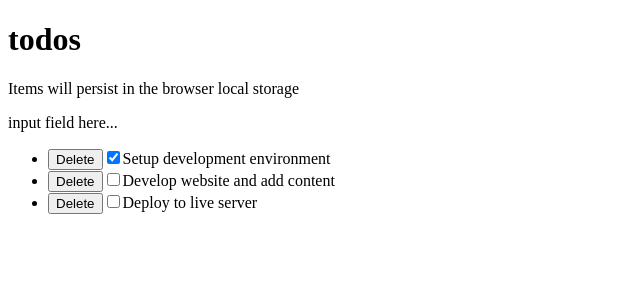
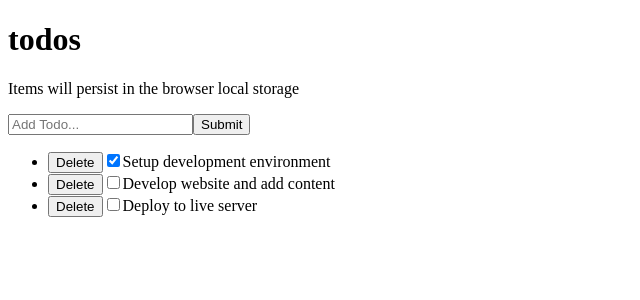
Before and after one commit to IgorKawczynski/react-course, a React (Vite) app in the folder projects/react-todo-app/: page / in a window 1280 px wide. Shown: the top 300 px of the page, without its empty margins (0-640 px from the left). Built offline with nearby package versions, Linux system fonts and the light colour scheme.

Commit message:
Update InputTodo.jsx
after update / part 5+6

```diff
--- a/projects/react-todo-app/src/components/InputTodo.jsx
+++ b/projects/react-todo-app/src/components/InputTodo.jsx
@@ -1,4 +1,32 @@
-const InputTodo = () => {
-    return <div>input field here...</div>
+import { useState } from 'react'
+
+const InputTodo = ({ addTodoItem }) => {
+	const [title, setTitle] = useState('')
+	const [message, setMessage] = useState('')
+
+	const handleChange = e => {
+		setTitle(e.target.value)
+	}
+
+	const handleSubmit = e => {
+		e.preventDefault()
+		if (title.trim()) {
+			addTodoItem(title)
+			setTitle('')
+			setMessage('')
+		} else {
+			setMessage('Please add item')
+		}
+	}
+
+	return (
+		<>
+			<form onSubmit={handleSubmit}>
+				<input type='text' placeholder='Add Todo...' value={title} onChange={handleChange} />
+				<button>Submit</button>
+			</form>
+			<span>{message}</span>
+		</>
+	)
 }
-export default InputTodo;
+export default InputTodo
```
